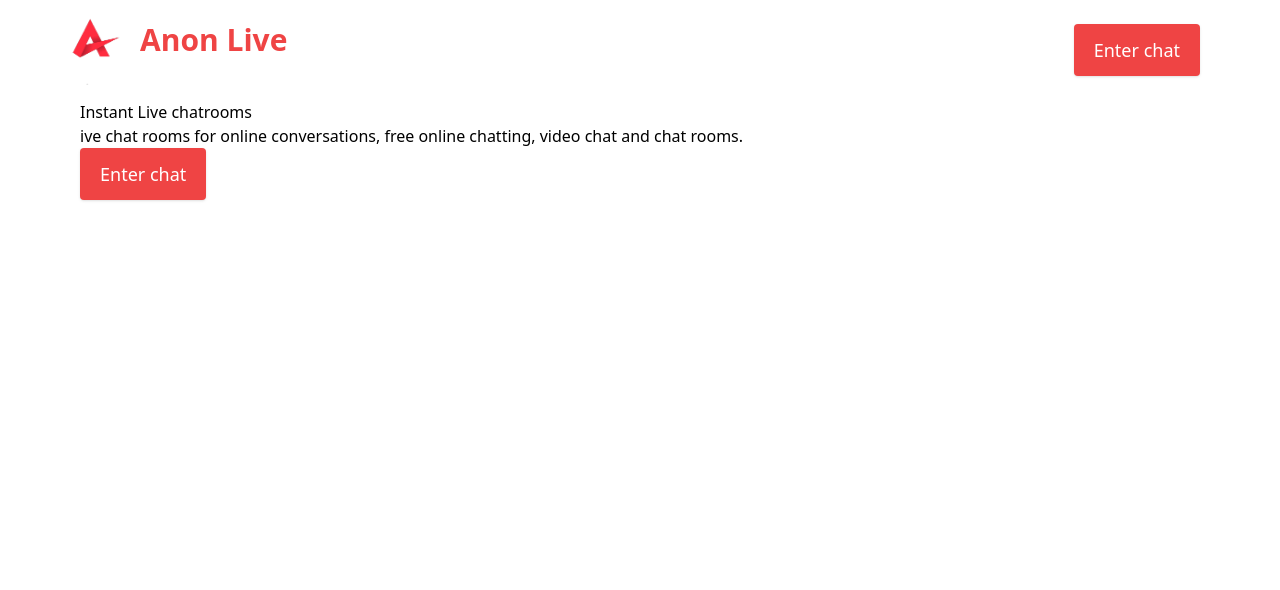
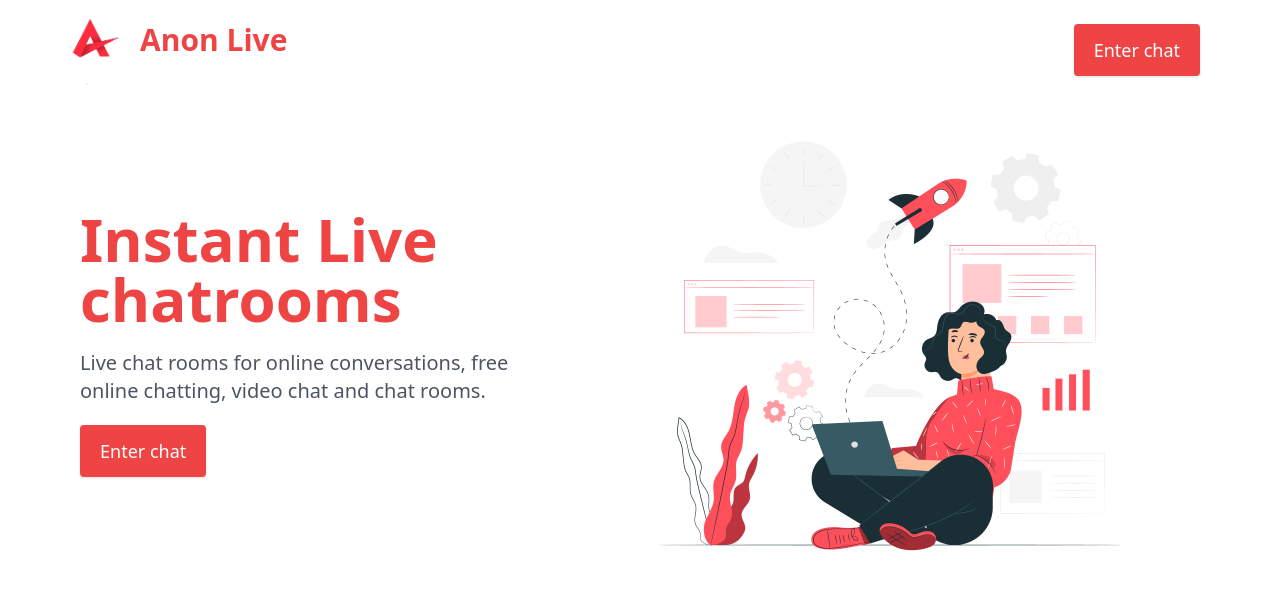
Before and after one commit to joseph-benoy/anonlive, a Next.js app in the folder ui/: page / in a window 1280 px wide. Shown: the top 590 px of the page. Built offline with nearby package versions, Linux system fonts and the light colour scheme.

Commit message:
added homepage

```diff
--- a/ui/pages/index.tsx
+++ b/ui/pages/index.tsx
@@ -13,11 +13,18 @@
         <link rel="icon" href="/favicon.ico" />
       </Head>
       <Header/>
-      <div className='px-20'>
-          <h1>Instant Live chatrooms</h1>
-          <h2>ive chat rooms for online conversations, free online chatting, video chat and chat rooms.</h2>
-            <PrimaryBtn>Enter chat</PrimaryBtn>
-      </div>
+        <div className='grid grid-cols-12 px-20'>
+            <div className='col-span-6 -mt-5 gap-5  pr-20 flex flex-col justify-center'>
+                <h1 className='text-6xl font-bold text-red-500 '>Instant Live chatrooms</h1>
+                <h2 className='text-gray-600 text-xl'>Live chat rooms for online conversations, free online chatting, video chat and chat rooms.</h2>
+                <div>
+                    <PrimaryBtn>Enter chat</PrimaryBtn>
+                </div>
+            </div>
+            <div className='col-span-6'>
+                <Image src='/hero/hero1.jpg' width={500} height={500} alt="hero"/>
+            </div>
+        </div>
     </div>
   )
 }
```
Also changed, not shown: ui/public/hero/hero1.jpg (added).
